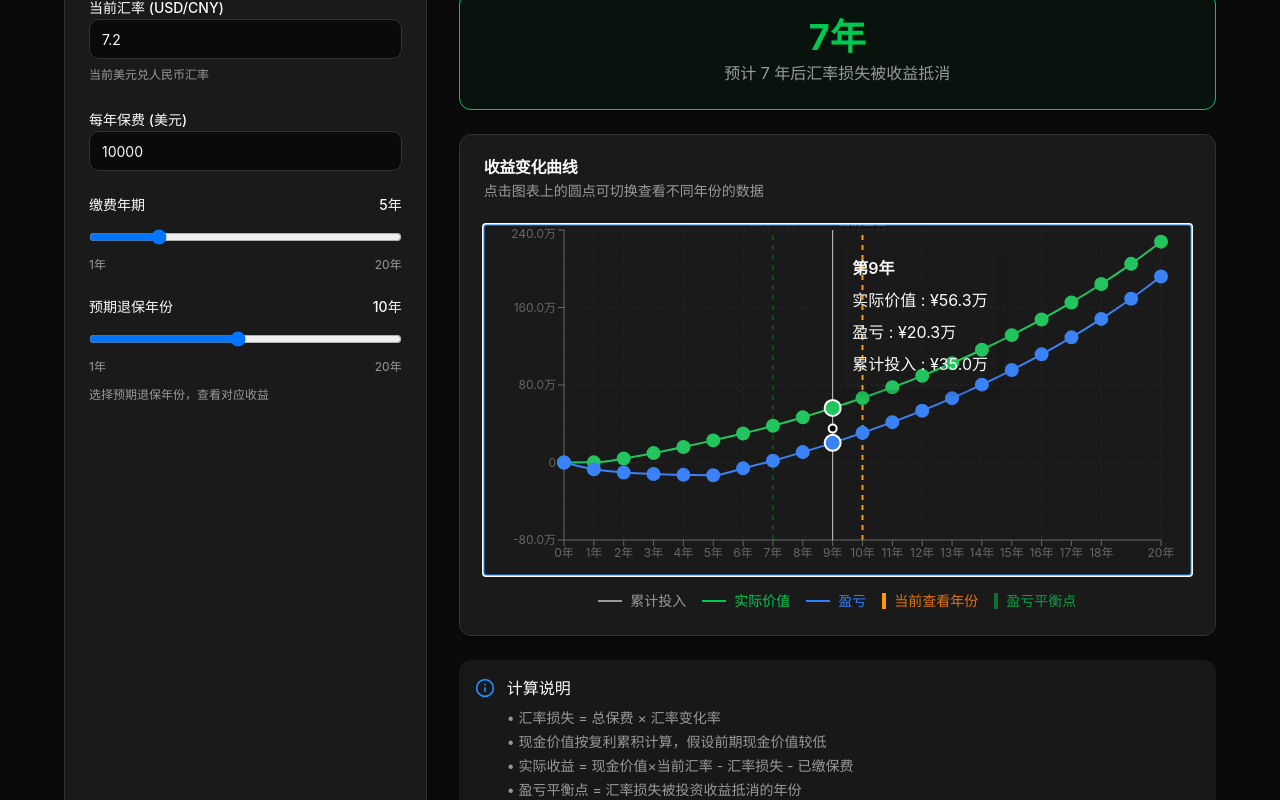
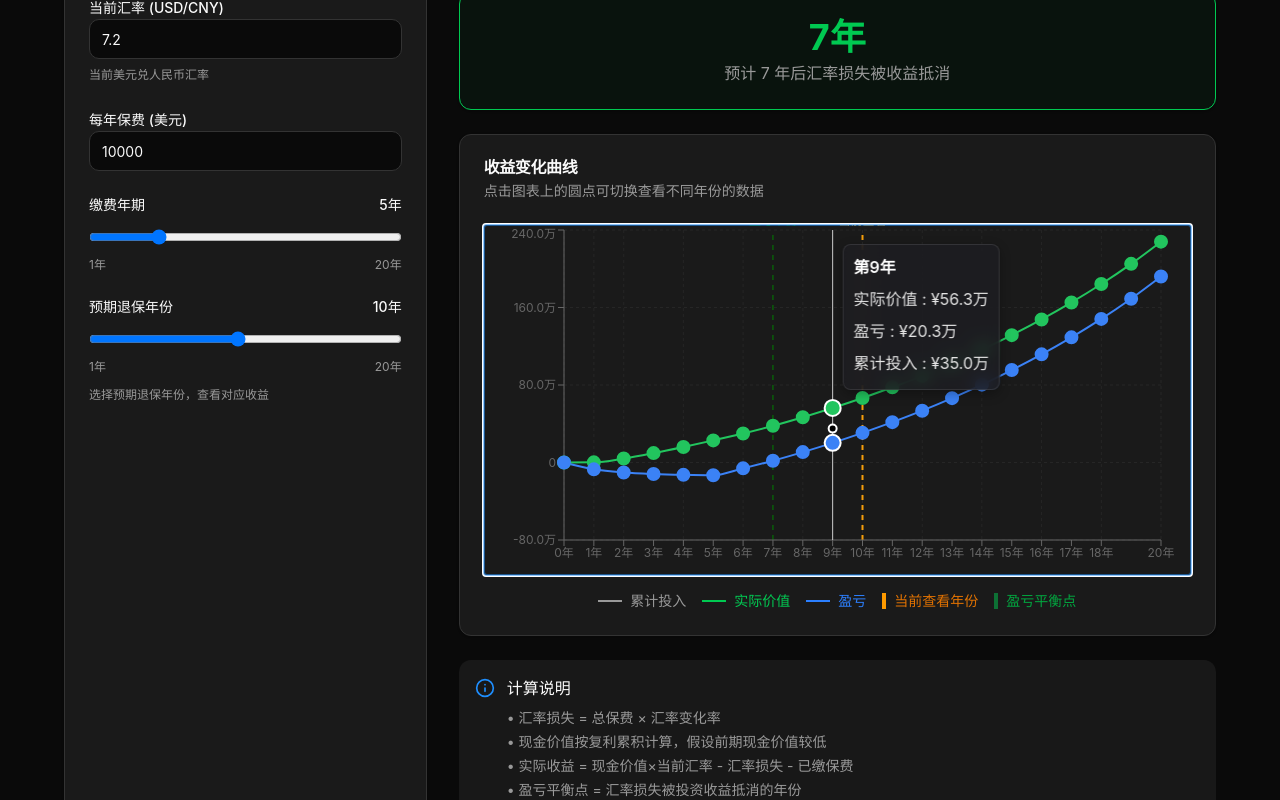
Before and after one commit to GoPlanz/PlanZ-Insur, a Next.js app: page /fx-calculator in a window 1280 px wide. Both pictures are taken after a click on the element 837 px from the left and 1005 px from the top of the page. Shown: the part 605-1405 px from the top of the page. Built offline with nearby package versions, Linux system fonts and the light colour scheme.

Commit message:
fix(ui): 调整图表tooltip为半透明深灰色
- 背景色改为 rgba(30, 30, 35, 0.85) 半透明深灰
- 文字颜色改为浅灰/白色确保可读性
- 保留毛玻璃效果 backdrop-filter

Claude-Code-Id: 88743805-3292-4ab9-a4ac-06c07d893182

```diff
--- a/app/fx-calculator/page.tsx
+++ b/app/fx-calculator/page.tsx
@@ -439,16 +439,17 @@ export default function FXCalculatorPage() {
                           }}
                           labelFormatter={(label) => `第${label}年`}
                           contentStyle={{
-                            backgroundColor: 'hsl(var(--card))',
-                            border: '1px solid hsl(var(--border))',
+                            backgroundColor: 'rgba(30, 30, 35, 0.85)',
+                            backdropFilter: 'blur(8px)',
+                            border: '1px solid rgba(255, 255, 255, 0.1)',
                             borderRadius: '8px',
-                            boxShadow: '0 4px 12px rgba(0, 0, 0, 0.2)',
+                            boxShadow: '0 4px 12px rgba(0, 0, 0, 0.3)',
                           }}
                           itemStyle={{
-                            color: 'hsl(var(--card-foreground))',
+                            color: '#e5e5e5',
                           }}
                           labelStyle={{
-                            color: 'hsl(var(--card-foreground))',
+                            color: '#fff',
                             fontWeight: 600,
                             marginBottom: '4px',
                           }}
```
